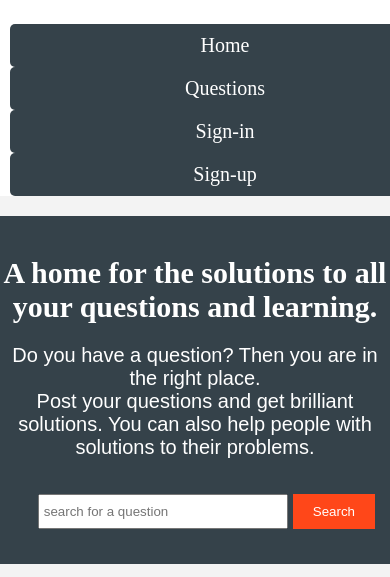
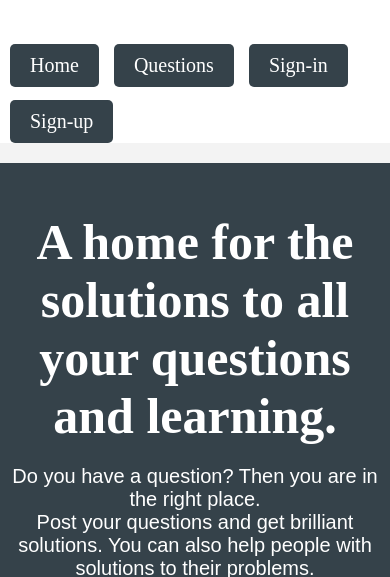
Before and after one commit to billkabanga/StackOverflow-lite, a plain HTML site: page index.html in a window 390 px wide. Shown: the part 99-676 px from the top of the page. Drawn offline with Linux system fonts and the light colour scheme.

Commit message:
Final commit of the styling for the pages[#159726366]

```diff
--- a/style.css
+++ b/style.css
@@ -20,6 +20,10 @@ body{
     border: 0;
     padding-left: 20px;
     padding-right: 20px;
+    color: white;
+}
+.button_i a{
+    text-decoration: none;
     color: white;
 }
 /*---Header section-----*/
@@ -290,19 +294,3 @@ ul#answers li h3{
     padding: 5px;
     float: left;
 }
-
-@media(max-width: 768px){
-    header .brand,
-    header nav,
-    header nav li{
-        float: none;
-        text-align: center;
-        width: 100%;
-    }
-    #showcase h1{
-        margin-top: 40px;
-        font-size: 30px;
-    }
-
-
-}
```
